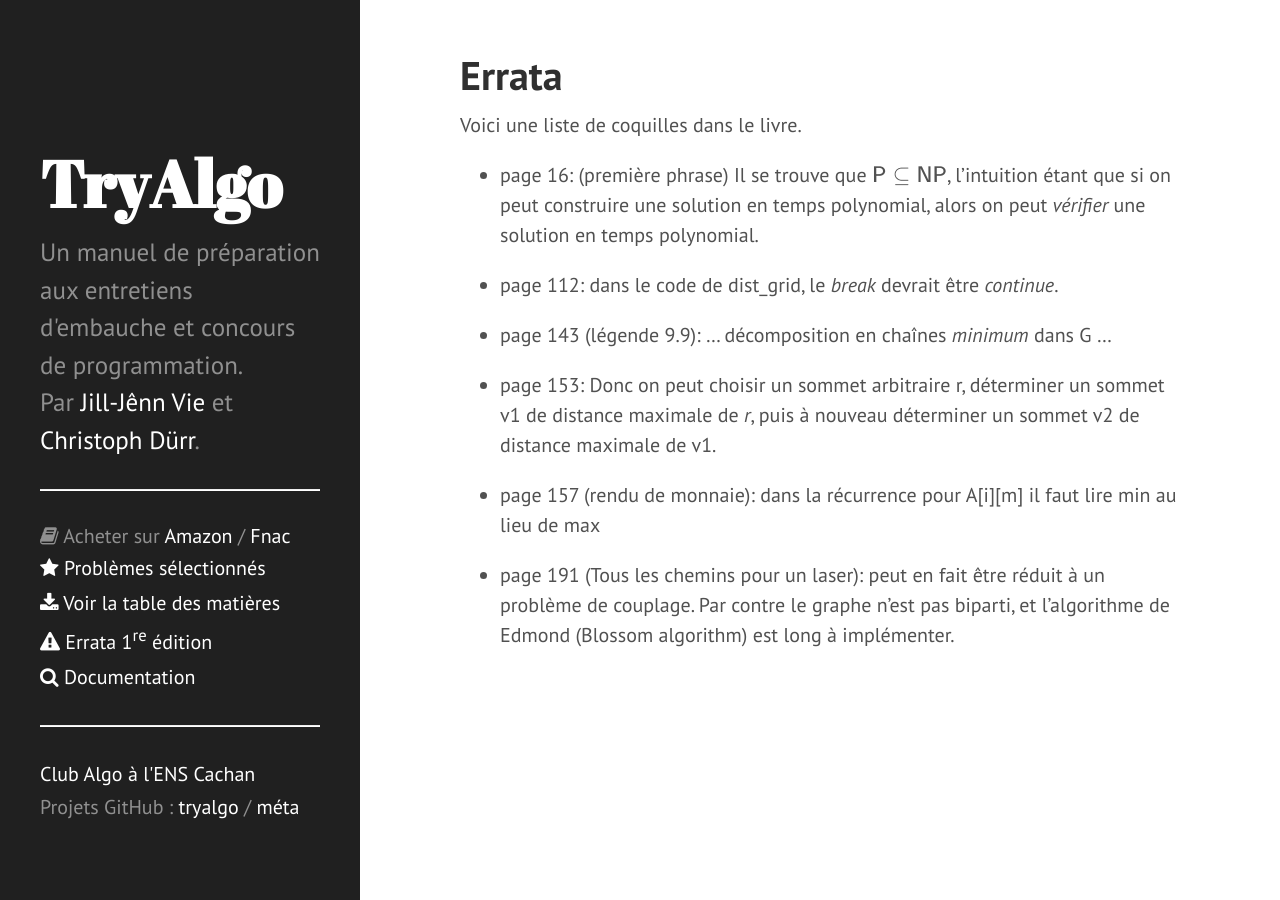
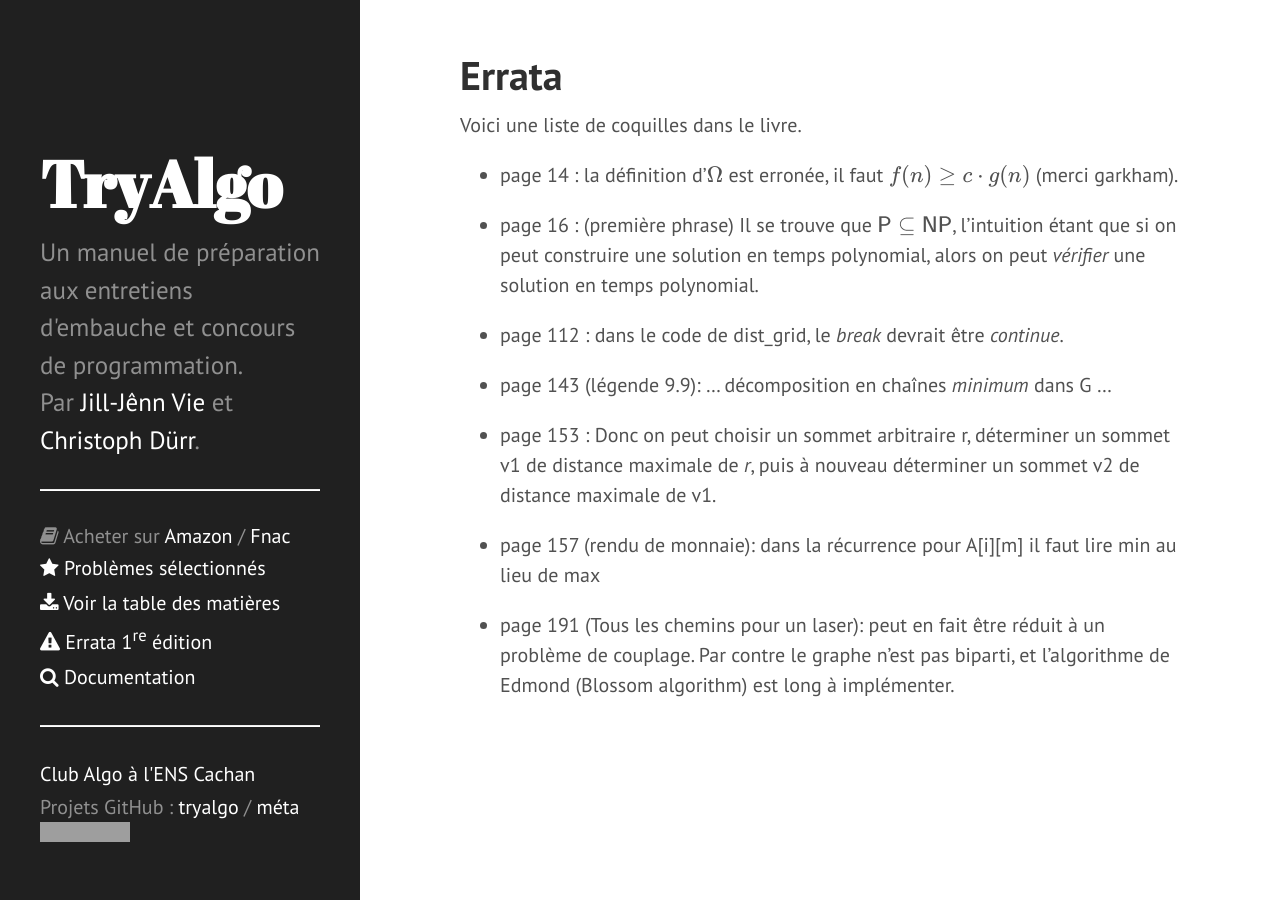
Before and after one commit to jilljenn/tryalgo.org, a Jekyll site: the page built from errata.md, in a window 1280 px wide. Built offline with Jekyll 4.4.1, drawn with Linux system fonts in a browser that asks for light colours; nearby versions of some CDN libraries; Markdown is read by kramdown in place of the engine named in the settings; formulas are drawn with MathJax 3; grey boxes are pictures that could not be loaded.

Commit message:
Update errata

```diff
--- a/errata.md
+++ b/errata.md
@@ -5,13 +5,15 @@
 
 Voici une liste de coquilles dans le livre.
 
-- page 16: (première phrase) Il se trouve que $\textsf{P} \subseteq \textsf{NP}$, l'intuition étant que si on peut construire une solution en temps polynomial, alors on peut *vérifier* une solution en temps polynomial.
+- page 14 : la définition d'$\Omega$ est erronée, il faut $f(n) \geq c \cdot g(n)$ (merci garkham).
 
-- page 112: dans le code de dist_grid, le *break* devrait être *continue*.
+- page 16 : (première phrase) Il se trouve que $\textsf{P} \subseteq \textsf{NP}$, l'intuition étant que si on peut construire une solution en temps polynomial, alors on peut *vérifier* une solution en temps polynomial.
+
+- page 112 : dans le code de dist_grid, le *break* devrait être *continue*.
 
 - page 143 (légende 9.9): ... décomposition en chaînes *minimum* dans G ...
 
-- page 153: Donc on peut choisir un sommet arbitraire r, déterminer un sommet v1 de distance maximale de *r*, puis à nouveau déterminer un sommet v2 de distance maximale de v1.
+- page 153 : Donc on peut choisir un sommet arbitraire r, déterminer un sommet v1 de distance maximale de *r*, puis à nouveau déterminer un sommet v2 de distance maximale de v1.
 
 - page 157 (rendu de monnaie): dans la récurrence pour A[i][m] il faut lire min au lieu de max
 
```
